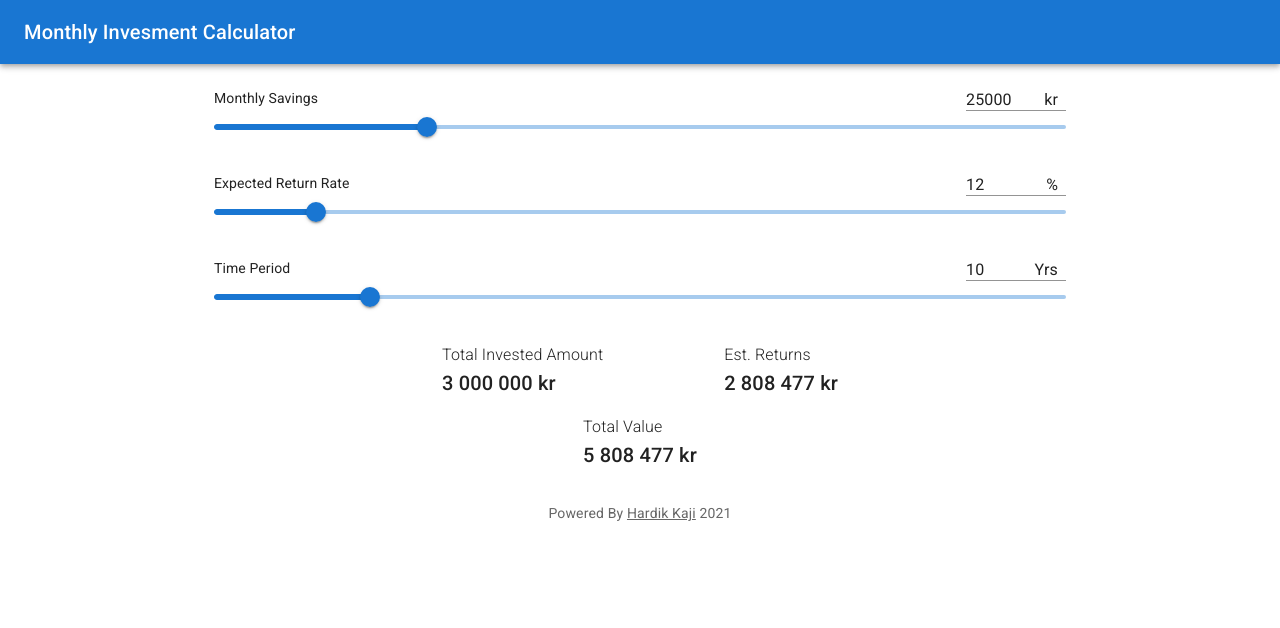
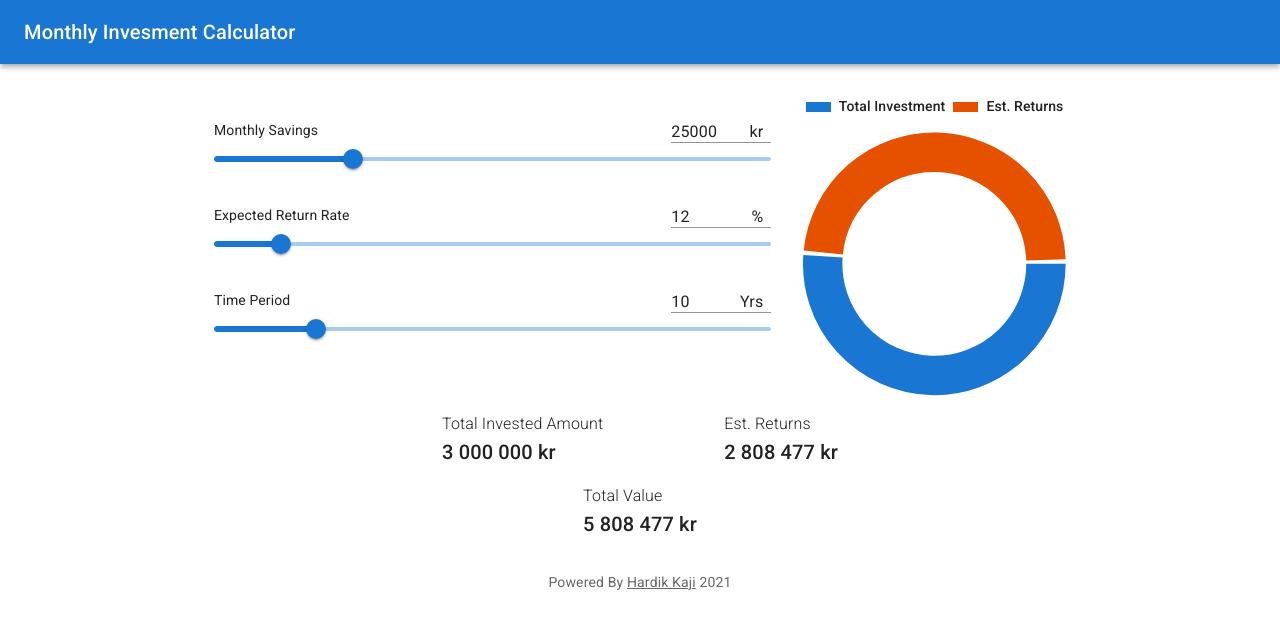
Before and after one commit to hardikkaji/savings-calculator, a Next.js app: page / in a window 1280 px wide. Shown: the top 628 px of the page. Built offline with nearby package versions, Linux system fonts and the light colour scheme.

Commit message:
Add pie chart for savings visualization

```diff
--- a/package.json
+++ b/package.json
@@ -17,6 +17,7 @@
     "react": "17.0.2",
     "react-dom": "17.0.2",
     "react-hook-form": "^7.17.0",
+    "react-minimal-pie-chart": "^8.2.0",
     "zustand": "^3.5.12"
   },
   "devDependencies": {
--- a/src/components/Calculator/Calculator.tsx
+++ b/src/components/Calculator/Calculator.tsx
@@ -1,16 +1,12 @@
 import React from 'react';
-import { Container, Grid, useMediaQuery, useTheme } from '@mui/material';
-
-import { Result, SliderInput } from '..';
+import { Container, Grid } from '@mui/material';
+import { Result, SliderInput, PieChart } from '..';
 
 export const Calculator = () => {
-  const theme = useTheme();
-  const matches = useMediaQuery(theme.breakpoints.up('md'));
-
   return (
     <Container maxWidth="md">
-      <Grid container>
-        <Grid item flex="1">
+      <Grid container pt={4} spacing={4}>
+        <Grid item flex="1" md={8} xs={12} sm={8}>
           <SliderInput
             label="Monthly Savings"
             endAdornment="kr"
@@ -27,6 +23,9 @@ export const Calculator = () => {
             max={50}
           />
         </Grid>
+        <Grid item md={4} xs={12} sm={4}>
+          <PieChart />
+        </Grid>
       </Grid>
       <Result />
     </Container>
--- /dev/null
+++ b/src/components/PieChart/PieChart.tsx
@@ -0,0 +1,37 @@
+import React from 'react';
+import { Grid, Typography, useTheme } from '@mui/material';
+import { PieChart as PChart } from 'react-minimal-pie-chart';
+import { useCalculateGain } from '../../hooks/useCalculateGain';
+import { Box } from '@mui/system';
+
+export const PieChart = () => {
+  const { totalInvestment, wealthGained } = useCalculateGain();
+  const theme = useTheme();
+  return (
+    <>
+      <Grid container direction="row" justifyContent="center" alignItems="center">
+        <Grid item mr={1}>
+          <Box sx={{ width: 25, height: 10, backgroundColor: theme.palette.primary.main }} />
+        </Grid>
+        <Grid item mr={1}>
+          <Typography variant="subtitle2">Total Investment</Typography>
+        </Grid>
+        <Grid item mr={1}>
+          <Box sx={{ width: 25, height: 10, backgroundColor: theme.palette.warning.dark }} />
+        </Grid>
+        <Grid item>
+          <Typography variant="subtitle2">Est. Returns</Typography>
+        </Grid>
+      </Grid>
+      <PChart
+        animate
+        lineWidth={30}
+        paddingAngle={2}
+        data={[
+          { title: 'Total Investment', value: totalInvestment, color: theme.palette.primary.main },
+          { title: 'Est. Returns', value: wealthGained, color: theme.palette.warning.dark },
+        ]}
+      />
+    </>
+  );
+};
--- a/src/components/index.ts
+++ b/src/components/index.ts
@@ -2,3 +2,4 @@ export { SliderInput } from './SliderInput/SliderInput';
 export { Copyright } from './Copyright/Copyright';
 export { Result } from './Result/Result';
 export { Calculator } from './Calculator/Calculator';
+export { PieChart } from './PieChart/PieChart';
```
Also changed, not shown: 1 other file (tests, documents, lock files or other folders).
